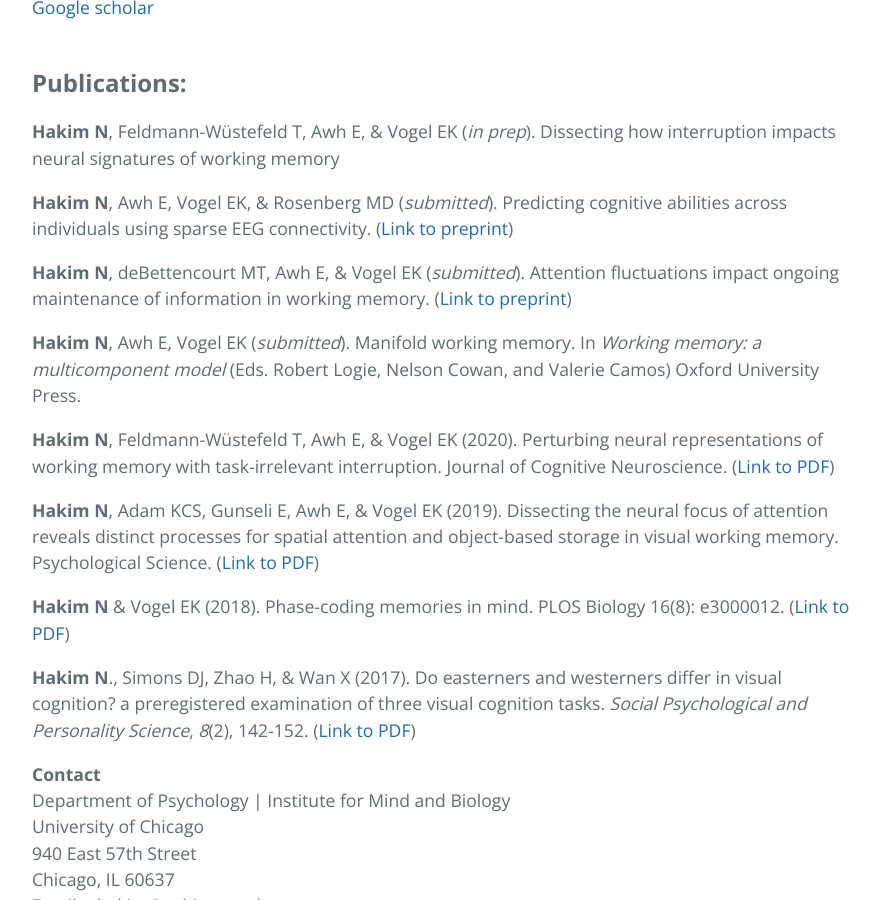
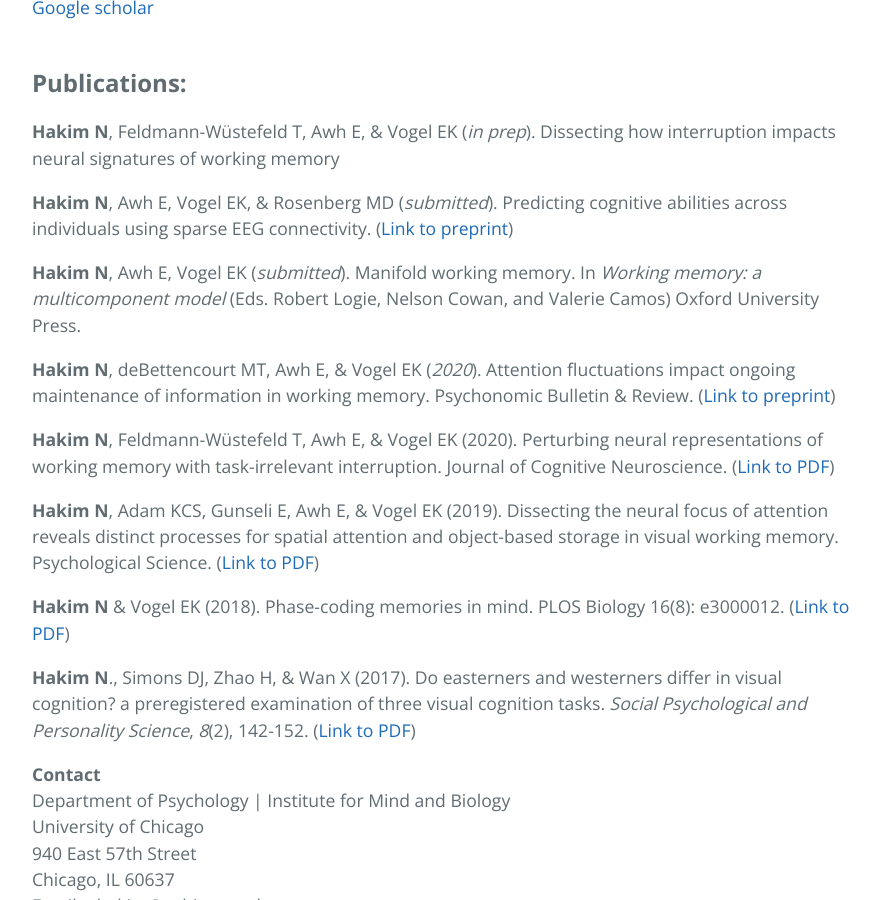
Before and after one commit to AwhVogelLab/awhvogellab.github.io, a Jekyll site: the page built from hakim.md, in a window 1280 px wide and 900 px high, scrolled down 1110 px. Shown: the whole window, without its empty margins (192-1072 px from the left). Built offline with Jekyll 4.4.1, drawn with Linux system fonts in a browser that asks for light colours; our own code applies the rules of GitHub Pages for plain Markdown files.

Commit message:
Update hakim.md

```diff
--- a/hakim.md
+++ b/hakim.md
@@ -36,9 +36,9 @@ Nicole is a doctoral student in the Integrative Neuroscience Program working wit
 
 <strong>Hakim N</strong>, Awh E, Vogel EK, & Rosenberg MD (<em>submitted</em>). Predicting cognitive abilities across individuals using sparse EEG connectivity. (<a href="https://www.biorxiv.org/content/10.1101/2020.07.22.216705v1">Link to preprint</a>)
 
-<strong>Hakim N</strong>, deBettencourt MT, Awh E, & Vogel EK (<em>submitted</em>). Attention fluctuations impact ongoing maintenance of information in working memory. (<a href="https://psyarxiv.com/pxthv/">Link to preprint</a>)
+<strong>Hakim N</strong>, Awh E, Vogel EK (<em>submitted</em>). Manifold working memory. In <em>Working memory: a multicomponent model</em> (Eds. Robert Logie, Nelson Cowan, and Valerie Camos) Oxford University Press.
 
-<strong>Hakim N</strong>, Awh E, Vogel EK (<em>submitted</em>). Manifold working memory. In <em>Working memory: a multicomponent model</em> (Eds. Robert Logie, Nelson Cowan, and Valerie Camos) Oxford University Press.
+<strong>Hakim N</strong>, deBettencourt MT, Awh E, & Vogel EK (<em>2020</em>). Attention fluctuations impact ongoing maintenance of information in working memory. Psychonomic Bulletin & Review. (<a href="https://psyarxiv.com/pxthv/">Link to preprint</a>)
 
 <strong>Hakim N</strong>, Feldmann-Wüstefeld T, Awh E, & Vogel EK (2020). Perturbing neural representations of working memory with task-irrelevant interruption. Journal of Cognitive Neuroscience. (<a href="https://www.mitpressjournals.org/doi/pdf/10.1162/jocn_a_01481">Link to PDF</a>)
 
```
